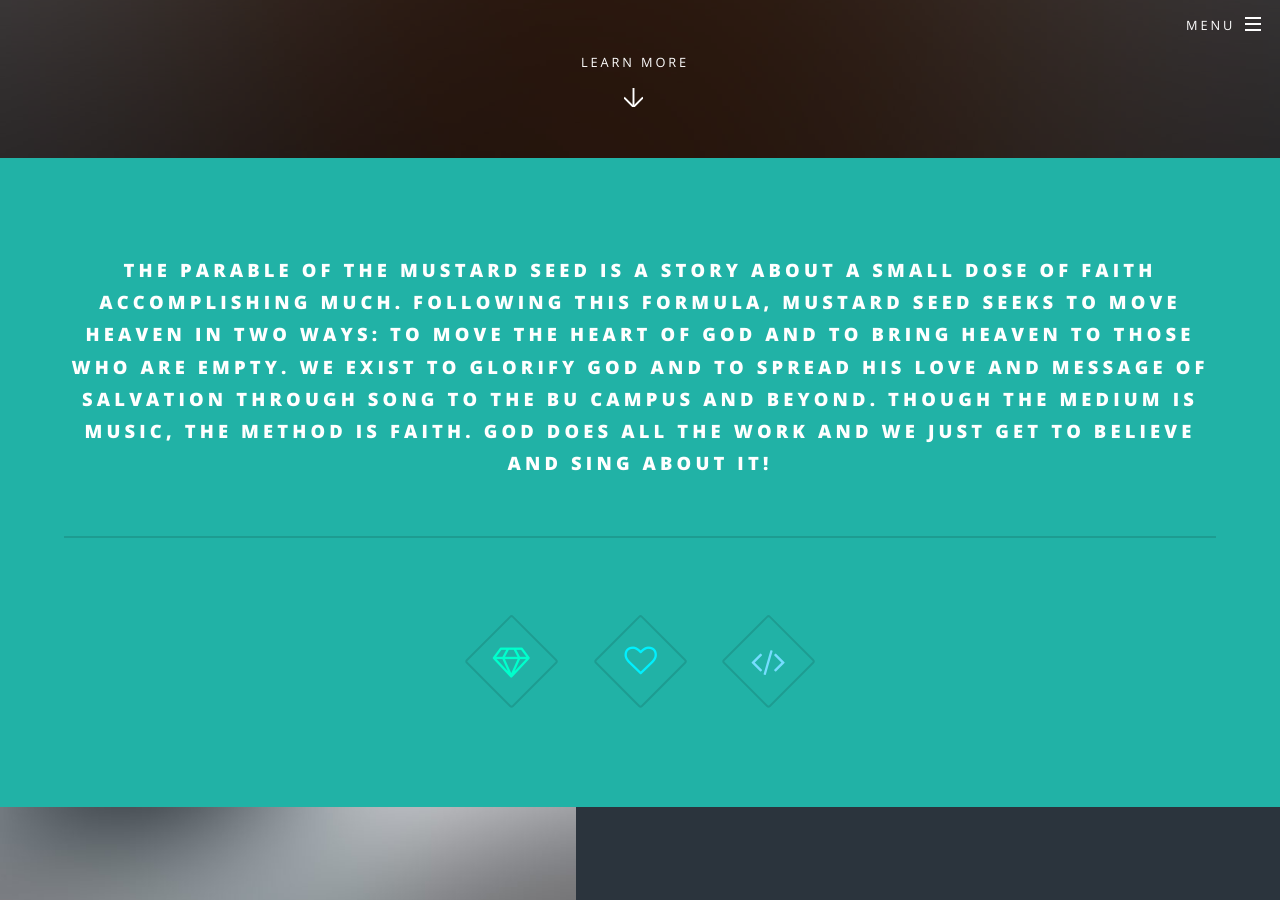
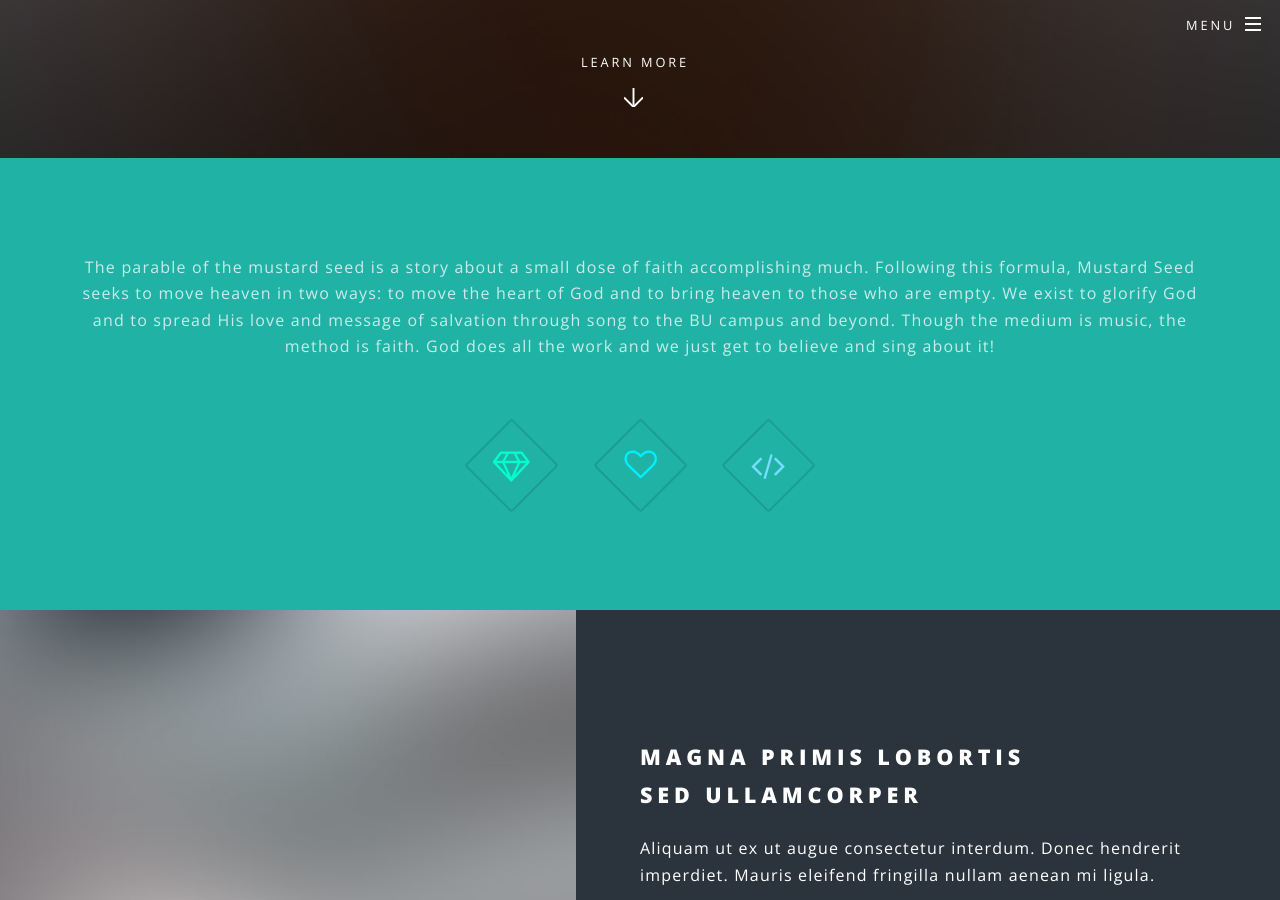
Before and after one commit to stackbit-projects/mustard-seed-81e5e, a Jekyll site: the page built from index.html, in a window 1280 px wide and 900 px high, scrolled down 742 px. Built offline with Jekyll 4.4.1, drawn with Linux system fonts in a browser that asks for light colours.

```diff
--- a/index.html
+++ b/index.html
@@ -19,7 +19,7 @@ layout: landing
 							<header class="major">
 								<!-- <h2>Arcu aliquet vel lobortis ata nisl<br />
 								eget augue amet aliquet nisl cep donec</h2> -->
-								<h3>The parable of the mustard seed is a story about a small dose of faith accomplishing much.
+								<p>The parable of the mustard seed is a story about a small dose of faith accomplishing much.
                                 Following this formula, Mustard Seed seeks to move heaven in two ways: to move the heart of God and to bring heaven to those who are empty. We exist to glorify God and to spread His love and message of salvation through song to the BU campus and beyond. Though the medium is music, the method is faith. God does all the work and we just get to believe and sing about it!
 </p>
 							</header>
```
